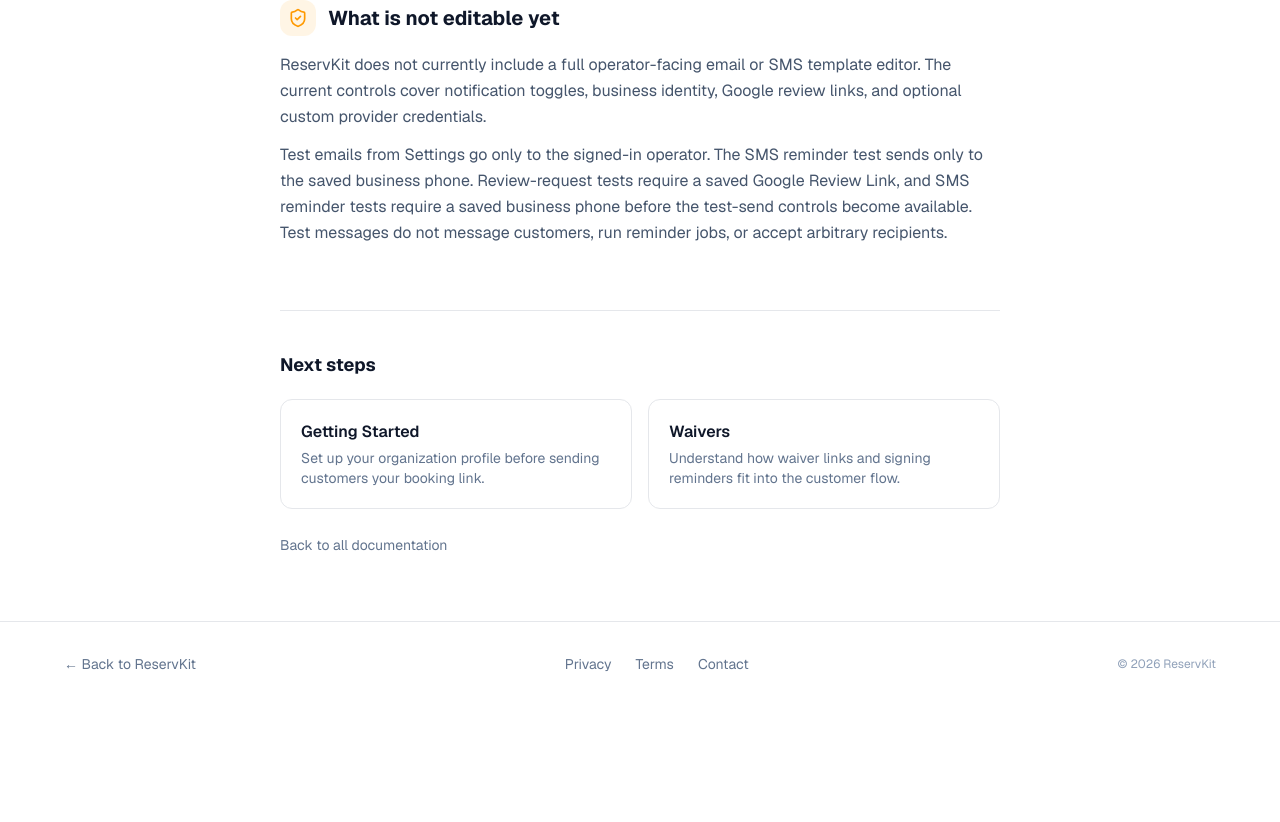
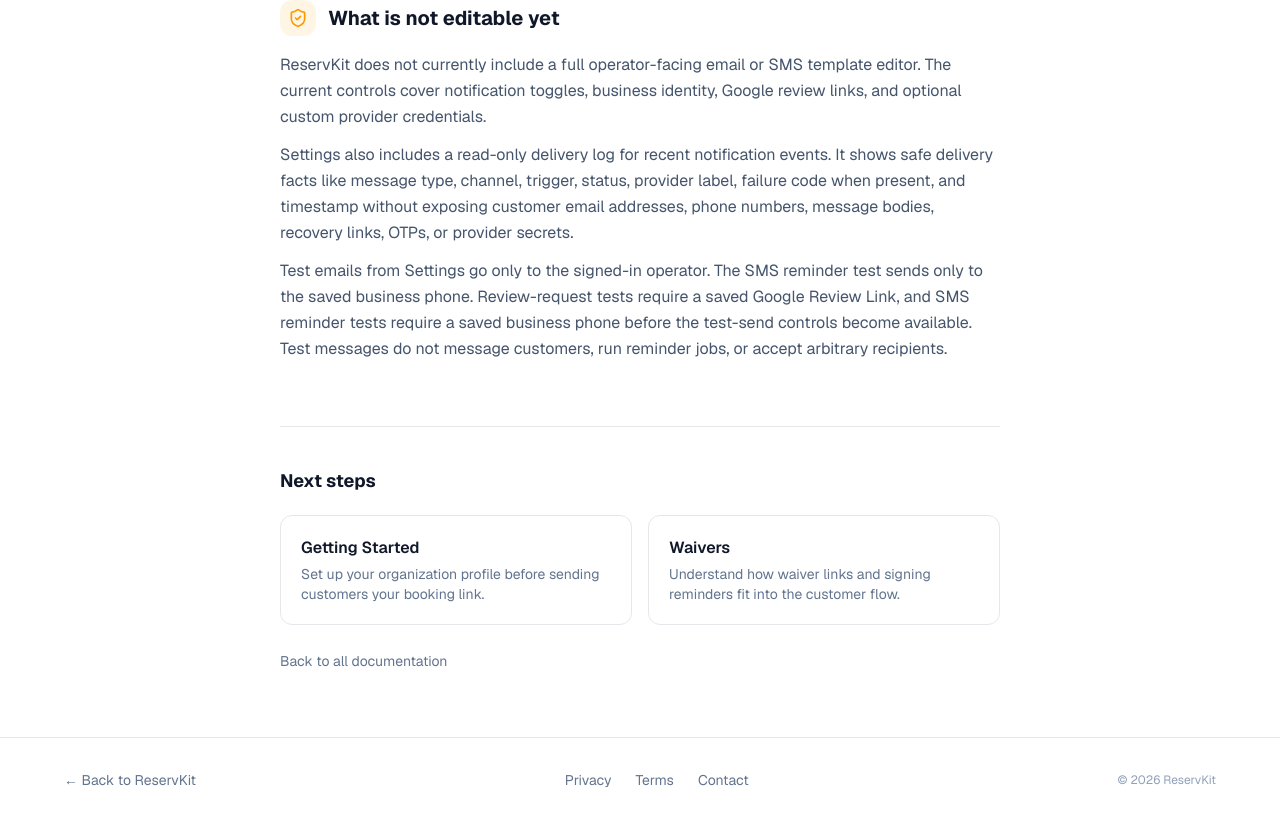
Before and after one commit to Cortana-Ops/reservkit-landing, a Next.js app: page /docs/notifications in a window 1280 px wide. Shown: the part 2034-2856 px from the top of the page. Before the commit the page ends 2740 px from the top, so only its background shows below. Built offline with nearby package versions, Linux system fonts and the light colour scheme.

Commit message:
Document notification delivery log

```diff
--- a/app/docs/notifications/page.tsx
+++ b/app/docs/notifications/page.tsx
@@ -166,6 +166,11 @@ export default function Notifications() {
                 cover notification toggles, business identity, Google review links, and optional custom provider credentials.
               </p>
               <p>
+                Settings also includes a read-only delivery log for recent notification events. It shows safe delivery facts
+                like message type, channel, trigger, status, provider label, failure code when present, and timestamp without
+                exposing customer email addresses, phone numbers, message bodies, recovery links, OTPs, or provider secrets.
+              </p>
+              <p>
                 Test emails from Settings go only to the signed-in operator. The SMS reminder test sends only to the saved
                 business phone. Review-request tests require a saved Google Review Link, and SMS reminder tests require
                 a saved business phone before the test-send controls become available. Test messages do not message
--- a/scripts/check-content.mjs
+++ b/scripts/check-content.mjs
@@ -349,10 +349,13 @@ const required = [
   { file: "app/docs/notifications/page.tsx", text: "does not currently include a full operator-facing email or SMS template editor" },
   { file: "app/docs/notifications/page.tsx", text: "Test emails from Settings go only to the signed-in operator" },
   { file: "app/docs/notifications/page.tsx", text: "The SMS reminder test sends only to the saved" },
+  { file: "app/docs/notifications/page.tsx", text: "read-only delivery log" },
+  { file: "app/docs/notifications/page.tsx", text: "exposing customer email addresses, phone numbers, message bodies, recovery links, OTPs, or provider secrets" },
   { file: "app/docs/notifications/page.tsx", text: "Review-request tests require a saved Google Review Link" },
   { file: "app/docs/notifications/page.tsx", text: "SMS reminder tests require" },
   { file: "app/docs/notifications/page.tsx", text: "customers, run reminder jobs, or accept arbitrary recipients" },
   { file: "app/docs/notifications/page.tsx", text: "Abandoned booking recovery" },
+  { file: "docs/MARKETING_PRODUCT_FACTS.md", text: "read-only notification delivery log" },
   { file: "docs/MARKETING_PRODUCT_FACTS.md", text: "the SMS reminder test sends only to the saved business phone" },
   { file: "docs/MARKETING_PRODUCT_FACTS.md", text: "review-request tests require a saved Google Review Link" },
   { file: "app/docs/waivers/page.tsx", text: "Collect digital waivers for activities that require them" },
--- a/scripts/check-live.mjs
+++ b/scripts/check-live.mjs
@@ -37,6 +37,8 @@ const sharedRequiredByRoute = {
     "Custom Resend setup requires both a Resend API key and a verified From Email",
     "Custom Twilio setup requires Account SID, Auth Token, and From Number together",
     "does not currently include a full operator-facing email or SMS template editor",
+    "read-only delivery log",
+    "without exposing customer email addresses, phone numbers, message bodies, recovery links, OTPs, or provider secrets",
     "The SMS reminder test sends only to the saved business phone",
     "Review-request tests require a saved Google Review Link",
     "SMS reminder tests require",
```
Also changed, not shown: 1 other file (tests, documents, lock files or other folders).
